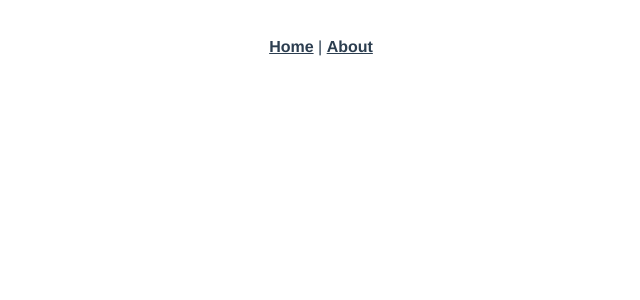
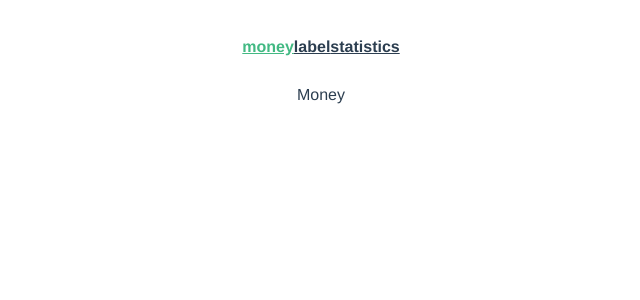
Before and after one commit to AngelaFangguyue/moneySecond, a Vue app: page /#/money in a window 1280 px wide. Shown: the top 300 px of the page, without its empty margins (319-959 px from the left). Built offline with nearby package versions, Linux system fonts and the light colour scheme.

Commit message:
创建一个框架

```diff
--- a/src/App.vue
+++ b/src/App.vue
@@ -1,8 +1,9 @@
 <template>
   <div id="app">
     <div id="nav">
-      <router-link to="/">Home</router-link> |
-      <router-link to="/about">About</router-link>
+      <router-link to="/money">money</router-link>
+      <router-link to="/label">label</router-link>
+      <router-link to="/statistics">statistics</router-link>
     </div>
     <router-view/>
   </div>
--- a/src/router/index.ts
+++ b/src/router/index.ts
@@ -1,22 +1,49 @@
 import Vue from 'vue'
 import VueRouter, { RouteConfig } from 'vue-router'
 import Home from '../views/Home.vue'
+import Money from '@/views/Money.vue';
+import Label from '@/views/Label.vue';
+import Statistics from '@/views/Statistics.vue';
+import NotFound from '@/views/NotFound.vue';
 
 Vue.use(VueRouter)
 
   const routes: Array<RouteConfig> = [
+  // {
+  //   path: '/',
+  //   name: 'Home',
+  //   component: Home
+  // },
+  // {
+  //   path: '/about',
+  //   name: 'About',
+  //   component: () => import(/* webpackChunkName: "about" */ '../views/About.vue')
+  // }
     {
       path: '/',
       name: 'Home',
-    component: Home
+     // component: Home  //重定向
+      redirect: '/money'
     },
     {
-    path: '/about',
-    name: 'About',
-    // route level code-splitting
-    // this generates a separate chunk (about.[hash].js) for this route
-    // which is lazy-loaded when the route is visited.
-    component: () => import(/* webpackChunkName: "about" */ '../views/About.vue')
+      path: '/money',
+      name: 'Money',
+      component: Money
+    },
+    {
+      path: '/label',
+      name: 'Label',
+      component: Label
+    },
+    {
+      path: '/statistics',
+      name: 'Statistics',
+      component: Statistics
+    },
+    {
+      path: '/*',
+      name: 'notFound',
+      component: NotFound
     }
 ]
 
--- /dev/null
+++ b/src/views/Label.vue
@@ -0,0 +1,17 @@
+<template>
+  <div>Label</div>
+</template>
+
+<script lang="ts">
+  import Vue from 'vue';
+  import {Component} from 'vue-property-decorator';
+
+  @Component
+  export default class Label extends Vue {
+
+  }
+</script>
+
+<style lang="scss" scoped>
+
+</style>
--- /dev/null
+++ b/src/views/Money.vue
@@ -0,0 +1,18 @@
+<template>
+  <div>Money</div>
+</template>
+
+<script lang="ts">
+  import Vue from 'vue';
+  import {Component} from 'vue-property-decorator';
+
+  @Component
+  export default class Money extends Vue
+  {
+
+  }
+</script>
+
+<style lang="scss" scoped>
+
+</style>
--- /dev/null
+++ b/src/views/NotFound.vue
@@ -0,0 +1,17 @@
+<template>
+  <div>NotFound</div>
+</template>
+
+<script lang="ts">
+  import Vue from 'vue';
+  import {Component} from 'vue-property-decorator';
+
+  @Component
+  export default class NotFound extends Vue {
+
+  }
+</script>
+
+<style lang="scss" scoped>
+
+</style>
--- /dev/null
+++ b/src/views/Statistics.vue
@@ -0,0 +1,17 @@
+<template>
+  <div>Statistics</div>
+</template>
+
+<script lang="ts">
+  import Vue from 'vue';
+  import {Component} from 'vue-property-decorator';
+
+  @Component
+  export default class Statistics extends Vue {
+
+  }
+</script>
+
+<style lang="scss" scoped>
+
+</style>
```
Lines whose indentation alone changed are shown as unchanged.
